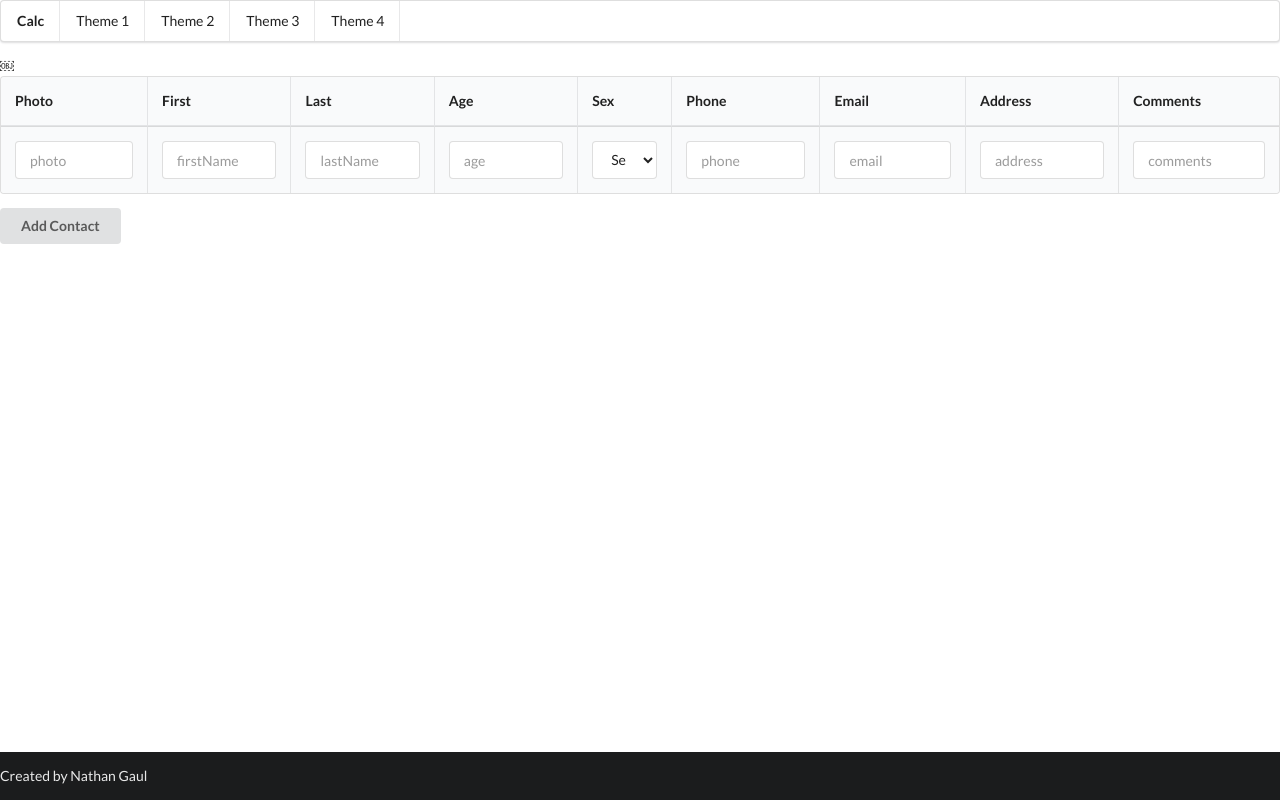
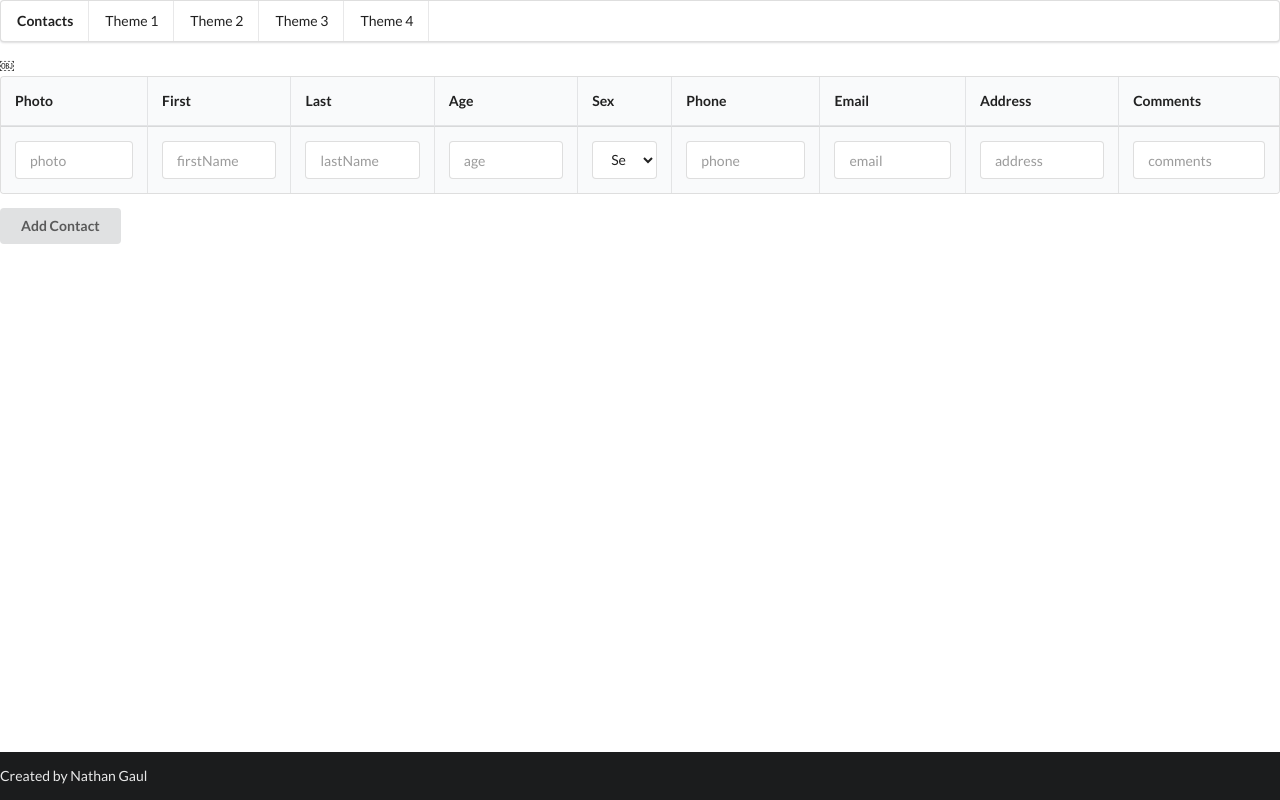
Before and after one commit to Infining/tests-contacts, a website: page index.html in a window 1280 px wide. Drawn offline with nearby package versions, Linux system fonts and the light colour scheme.

```diff
--- a/index.html
+++ b/index.html
@@ -15,7 +15,7 @@
 
     <div class="ui menu">
       <div class="header item">
-        Calc
+        Contacts
       </div>
       <a class="item" href="index.html">
         Theme 1
```
